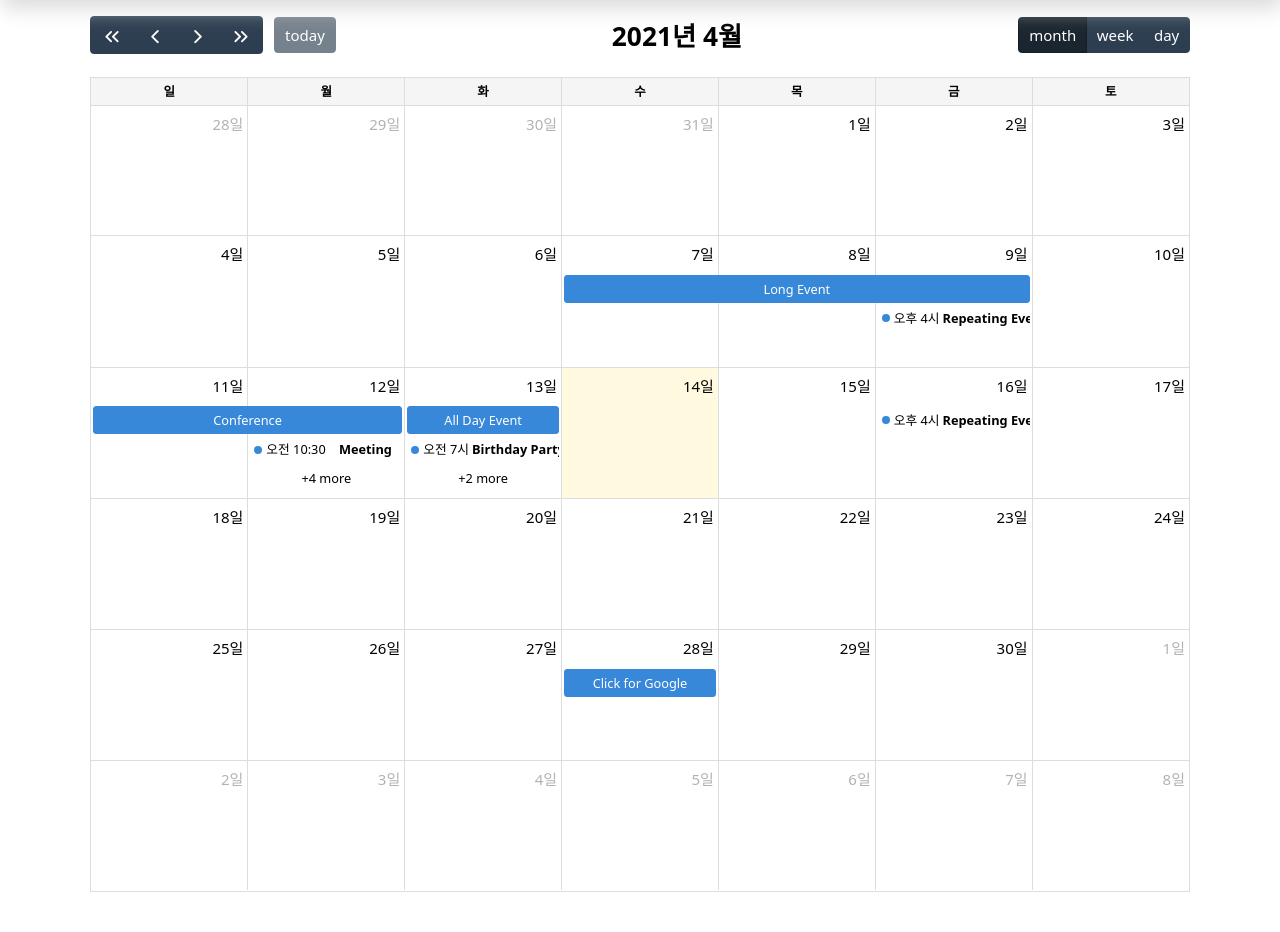
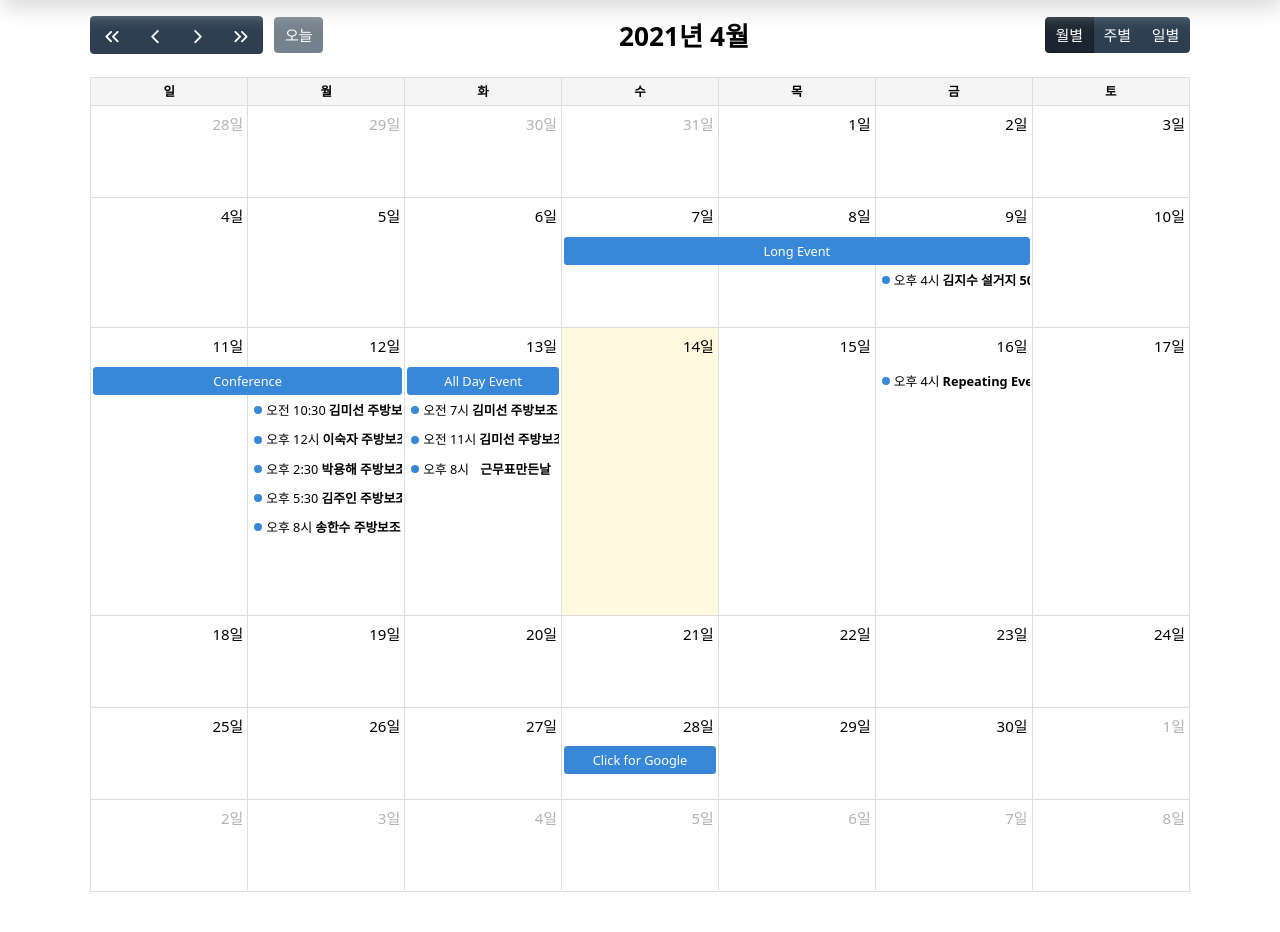
Before and after one commit to aika823/pachuling, a Flask app: page /calendar in a window 1280 px wide. Shown: the part 80-1012 px from the top of the page. Run offline with Flask 2, Linux system fonts and the light colour scheme; lists and menus that the app fills with data are empty; some libraries are stand-ins or nearby versions.

Commit message:
calendar.html 수정

```diff
--- a/static/css/common.css
+++ b/static/css/common.css
@@ -71,6 +71,7 @@ span.divider{display: inline-block;width: 0;height: 0.5em;border-left: 1px solid
 .makeCall2 { top: 153px;}
 .makeCall:hover,
 .makeCall2:hover { background: #268DFF; color: #fff; box-shadow: 3px 3px 5px #c1c1c1;}
+.timetable { z-index: 9; position: absolute; top: 100px; left: 50px; font-size: .8rem; font-weight: 600; transition: all .5s; padding: .4rem 1rem; border-radius: 10px; background: none; color: #268DFF; border: 1px solid #268DFF; -webkit-border-radius:; -moz-border-radius:; -ms-border-radius:; -o-border-radius:; -webkit-transition:; -moz-transition:; -ms-transition:; -o-transition:; cursor: pointer; background: #fff; }
 /* #callForm { margin: 0 auto;} */
 .top-title { margin: 3rem 8rem 0; padding: 0 2rem;}
 .top-title .title-main { display: inline-block;}
--- a/templates/calendar/calendar.html
+++ b/templates/calendar/calendar.html
@@ -23,9 +23,9 @@
               right: 'dayGridMonth,dayGridWeek,dayGridDay'
             },
             initialDate: '2021-04-13',
-            navLinks: true, // can click day/week names to navigate views
+            // navLinks: true, // can click day/week names to navigate views
             editable: true,
-            dayMaxEvents: true, // allow "more" link when too many events
+            dayMaxEvents: false,
 
             // json 형식으로 데이터 입력 가능
             // groupid 적으면 목록형태로 작성되고, 안쓰고 타이틀이랑 기간만 쓰면 긴 바로 표시됨
@@ -51,13 +51,13 @@
               },
               {
                 groupId: 2,
-                title: '오케이오케이',
+                title: '김미선 주방보조 6000원',
                 start: '2021-04-13T11:00:00',
                 end: '2021-04-13T12:30:00'
               },
               {
                 groupId: 999,
-                title: 'Repeating Event',
+                title: '김지수 설거지 5000원',
                 start: '2021-04-09T16:00:00'
               },
               {
@@ -71,28 +71,28 @@
                 end: '2021-04-13'
               },
               {
-                title: 'Meeting',
+                title: '김미선 주방보조 6000원',
                 start: '2021-04-12T10:30:00',
                 end: '2021-04-12T12:30:00'
               },
               {
-                title: 'Lunch',
+                title: '이숙자 주방보조 6000원',
                 start: '2021-04-12T12:00:00'
               },
               {
-                title: 'Meeting',
+                title: '박용해 주방보조 6000원',
                 start: '2021-04-12T14:30:00'
               },
               {
-                title: 'Happy Hour',
+                title: '김주인 주방보조 6000원',
                 start: '2021-04-12T17:30:00'
               },
               {
-                title: 'Dinner',
+                title: '송한수 주방보조 6000원',
                 start: '2021-04-12T20:00:00'
               },
               {
-                title: 'Birthday Party',
+                title: '김미선 주방보조 6000원',
                 start: '2021-04-13T07:00:00'
               },
               {
@@ -100,7 +100,20 @@
                 url: 'http://google.com/',
                 start: '2021-04-28'
               }
-            ]
+            ],
+            eventClick:function(event) {
+                if(event.title) {
+                    alert(event.start, event.end + "\n" + event.title, "wicked", "width=700,height=600");
+                    window.open(event.url);
+                    return false;
+                }
+            },
+            buttonText: {
+              today : "오늘",
+              month : "월별",
+              week : "주별",
+              day : "일별",
+              },
           });
 
           calendar.render();
--- a/templates/call/call_table.html
+++ b/templates/call/call_table.html
@@ -1,5 +1,5 @@
 <a class="makeCall v_pc" href="call/write">콜만들기</a>
-<a class="makeCall v_pc" href="../calendar">근무표보기</a>
+<a class="timetable v_pc" href="../calendar">근무표보기</a>
 <h1>{{ detail }}</h1>
 <div class="grid-style callTable">
     <div class="call call-order link al_l round1" id="refresh-workDate">근무날짜</div>
```
